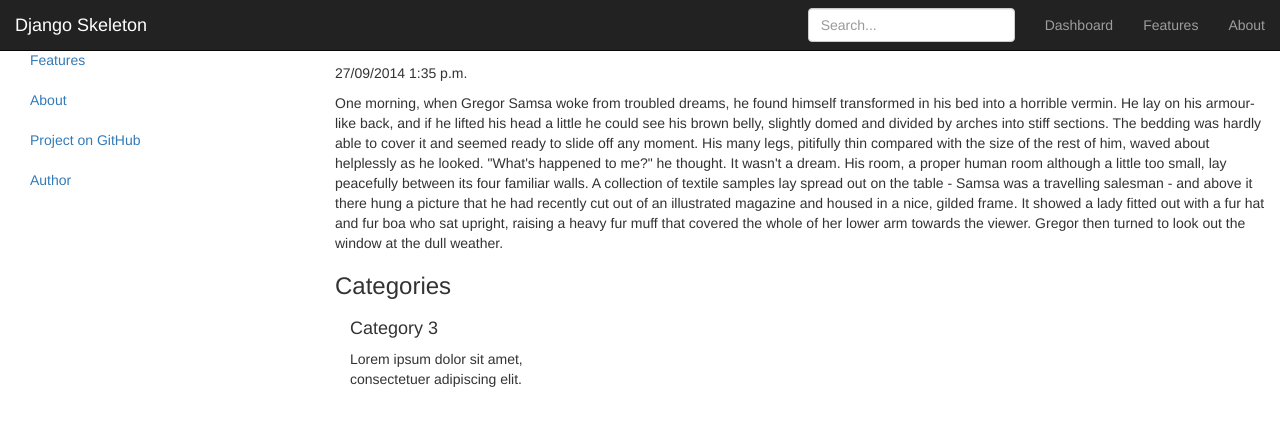
After one commit to KenanBek/django-skeleton, a Django app: template app/files/templates/bootstrap3/website/post.html in a window 1280 px wide. The commit adds this page. Shown: the top 426 px of the page. Run offline with Django 3.2, Linux system fonts and the light colour scheme; the template is opened without the code that fills it: values that come from a table or form of the project are taken from there, others are empty; data comes from the database, SQL or seed files in the repository; parts of the project's set-up code (start-up, migrations or seed data) failed here and were passed over; some libraries are stand-ins or nearby versions.

Commit message:
Bootstrap 3 integration and related Page and Post frontend views.

```diff
--- a/app/core/urls.py
+++ b/app/core/urls.py
@@ -1,6 +1,7 @@
 from django.contrib import admin
 from django.contrib.auth.models import User, Group
 from django.conf.urls import patterns, include, url
+from django.views.generic import RedirectView
 
 from reversion.helpers import patch_admin
 
@@ -9,7 +10,8 @@ patch_admin(User)
 patch_admin(Group)
 
 urlpatterns = patterns('',
-    (r'^grappelli/', include('grappelli.urls')),
+    url(r'^$', RedirectView.as_view(url='/index', permanent=True)),
+    url(r'^', include('website.urls')),
     url(r'^admin/', include(admin.site.urls)),
-    url(r'^', include('website.urls')),
+    url(r'^grappelli/', include('grappelli.urls')),
 )
--- /dev/null
+++ b/app/files/templates/bootstrap3/layout.html
@@ -0,0 +1,80 @@
+{% load staticfiles %}
+
+<!DOCTYPE html>
+<html lang="en">
+<head>
+    <meta charset="utf-8">
+    <meta http-equiv="X-UA-Compatible" content="IE=edge">
+    <meta name="viewport" content="width=device-width, initial-scale=1">
+    <meta name="description" content="django-skeleton">
+    <meta name="author" content="Kenan Bek">
+    <link rel="icon" href="{% static 'icon.png' %}">
+
+    <title>Django Skeleton</title>
+
+    <!-- Bootstrap core CSS -->
+    <link href="{% static 'bootstrap3/dist/css/bootstrap.min.css' %}" rel="stylesheet">
+
+    <!-- Custom styles for this template -->
+    <link href="{% static 'bootstrap3/dist/css/skeleton.css' %}" rel="stylesheet">
+
+    <!-- HTML5 shim and Respond.js IE8 support of HTML5 elements and media queries -->
+    <!--[if lt IE 9]>
+      <script src="https://oss.maxcdn.com/html5shiv/3.7.2/html5shiv.min.js"></script>
+      <script src="https://oss.maxcdn.com/respond/1.4.2/respond.min.js"></script>
+    <![endif]-->
+</head>
+
+<body>
+
+<div class="navbar navbar-inverse navbar-fixed-top" role="navigation">
+    <div class="container-fluid">
+        <div class="navbar-header">
+            <button type="button" class="navbar-toggle collapsed" data-toggle="collapse" data-target=".navbar-collapse">
+                <span class="sr-only">Toggle navigation</span>
+                <span class="icon-bar"></span>
+                <span class="icon-bar"></span>
+                <span class="icon-bar"></span>
+            </button>
+            <a class="navbar-brand" href="{% url 'website_index' %}">Django Skeleton</a>
+        </div>
+        <div class="navbar-collapse collapse">
+            <ul class="nav navbar-nav navbar-right">
+                <li><a href="{% url 'website_index' %}">Dashboard</a></li>
+                <li><a href="{% url 'website_features' %}">Features</a></li>
+                <li><a href="{% url 'website_about' %}">About</a></li>
+            </ul>
+            <form class="navbar-form navbar-right">
+                <input type="text" class="form-control" placeholder="Search...">
+            </form>
+        </div>
+    </div>
+</div>
+
+<div class="container-fluid">
+    <div class="row">
+        <div class="col-md-3 sidebar">
+            <ul class="nav nav-sidebar">
+                <li><a href="{% url 'website_index' %}">Overview</a></li>
+                <li><a href="{% url 'website_features' %}">Features</a></li>
+                <li><a href="{% url 'website_about' %}">About</a></li>
+            </ul>
+            <ul class="nav nav-sidebar">
+                <li><a href="https://github.com/kenanbek/django-skeleton" target="_blank">Project on GitHub</a></li>
+                <li><a href="http://kenanbek.me" target="_blank">Author</a></li>
+            </ul>
+        </div>
+        <div class="col-md-9 main">
+            {% block content %}
+            {% endblock %}
+        </div>
+    </div>
+</div>
+
+<!-- Bootstrap core JavaScript
+================================================== -->
+<!-- Placed at the end of the document so the pages load faster -->
+<script src="https://ajax.googleapis.com/ajax/libs/jquery/1.11.1/jquery.min.js"></script>
+<script src="{% static 'bootstrap3/dist/js/bootstrap.min.js' %}"></script>
+</body>
+</html>
--- /dev/null
+++ b/app/files/templates/bootstrap3/website/post.html
@@ -0,0 +1,22 @@
+{% extends 'bootstrap3/layout.html' %}
+
+{% block content %}
+    <div class="row">
+        <div class="col-md-12 blog-main">
+            <div class="blog-post">
+                <h2 class="blog-post-title">{{ post.title }}</h2>
+                <p class="blog-post-meta">{{ post.modified_at }}</p>
+
+                {{ post.full_content }}
+
+                <h3>Categories</h3>
+                {% for category in post.categories.all %}
+                    <div class="col-md-3">
+                        <h4>{{ category.title }}</h4>
+                        <p>{{ category.description }}</p>
+                    </div>
+                {% endfor %}
+            </div>
+        </div>
+    </div>
+{% endblock %}
--- a/app/website/urls.py
+++ b/app/website/urls.py
@@ -1,5 +1,10 @@
 from django.conf.urls import patterns, url
 
 urlpatterns = patterns('website.views',
-    url(r'$', 'index', name='home_index'),
+    url(r'^index/$', 'index', name='website_index'),
+    url(r'^features/$', 'features', name='website_features'),
+    url(r'^about/$', 'about', name='website_about'),
+
+    url(r'^page/(?P<page_slug>[\w-]+)/$', 'page', name='website_page'),
+    url(r'^post/(?P<post_id>[0-9]+)-(?P<post_slug>[\w-]+)/$', 'post', name='website_post'),
 )
```
Also changed, not shown: app/core/decorators.py (+0 -17 lines), app/files/templates/bootstrap3/website/about.html (added, +12 -0 lines), app/files/templates/bootstrap3/website/features.html (added, +17 -0 lines), app/files/templates/bootstrap3/website/index.html (+35 -9 lines), app/files/templates/bootstrap3/website/page.html (added, +20 -0 lines), app/website/views.py (+29 -4 lines), app/files/static/icon.png (added).
